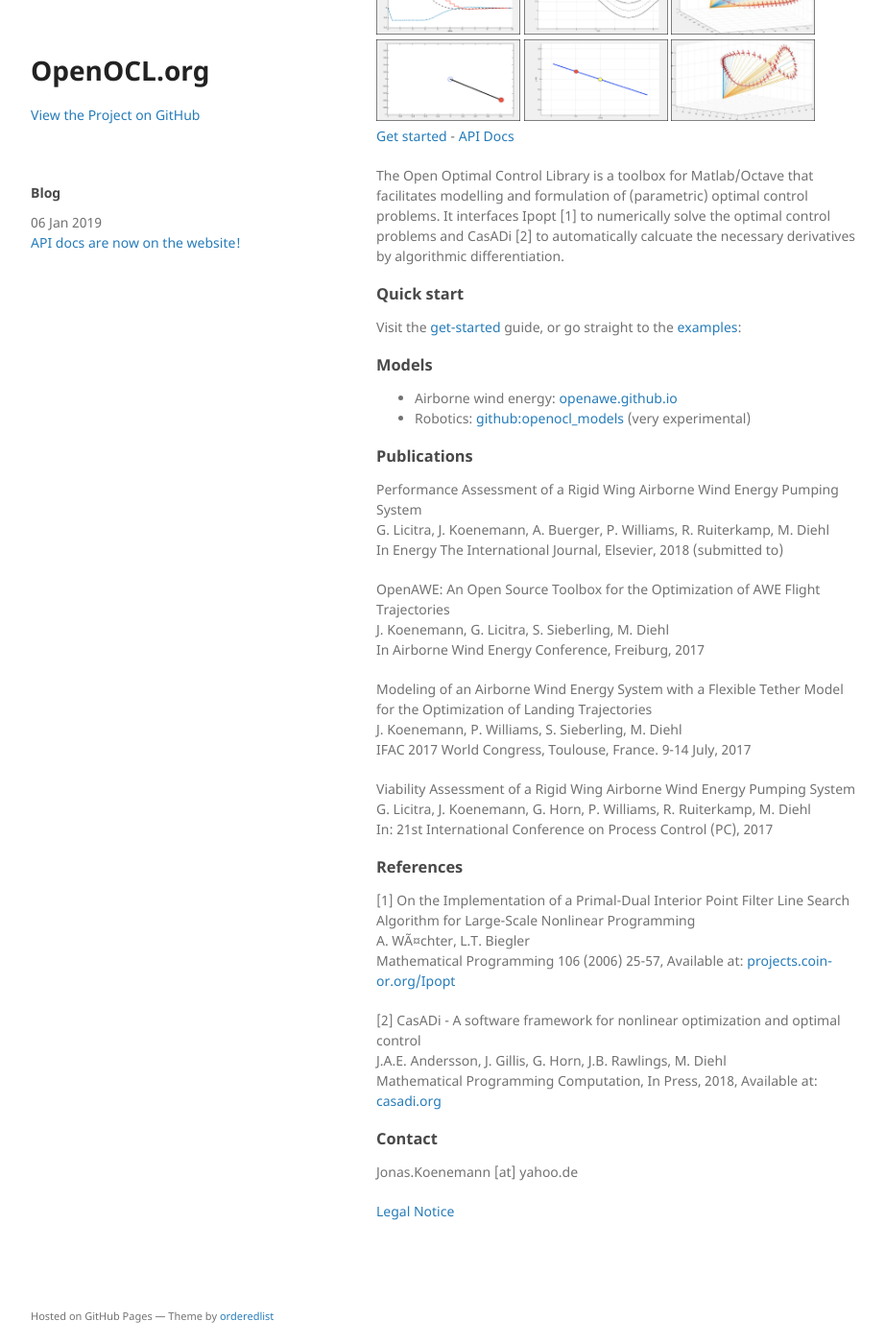
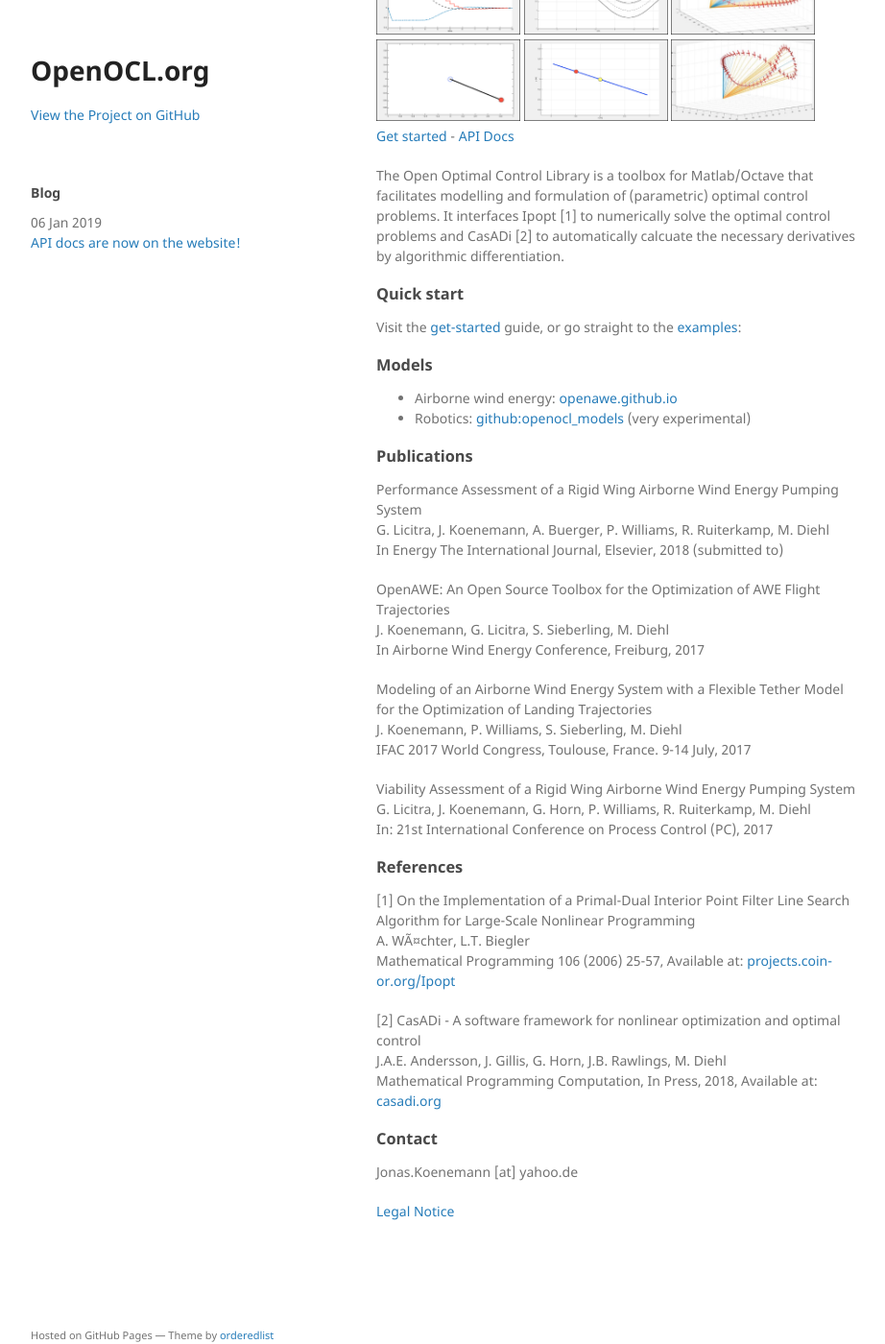
Before and after one commit to OpenOCL/openocl.github.io, a Jekyll site: the page built from index.md, in a window 1280 px wide and 1400 px high, scrolled down 150 px. Shown: the whole window at 96% size, without its empty margins (178-1100 px from the left). Built offline with Jekyll 4.4.1, drawn with Linux system fonts in a browser that asks for light colours; our own code applies the rules of GitHub Pages for plain Markdown files.

Commit message:
Update jekyll-theme-minimal.scss

```diff
--- a/_sass/jekyll-theme-minimal.scss
+++ b/_sass/jekyll-theme-minimal.scss
@@ -117,7 +117,6 @@
 
 header {
   width:270px;
-  height: 100%;
   float:left;
   position:fixed;
   -webkit-font-smoothing:subpixel-antialiased;
@@ -127,7 +126,7 @@
   margin-bottom:60px;
 }
 
-.left-pane {
+header .left-pane {
   overflow:auto;
 }
 
@@ -159,6 +158,9 @@
   position:fixed;
   bottom:0px;
   -webkit-font-smoothing:subpixel-antialiased;
+}
+footer p {
+  margin:0;
 }
 
 dl.dl-left dt {
```
